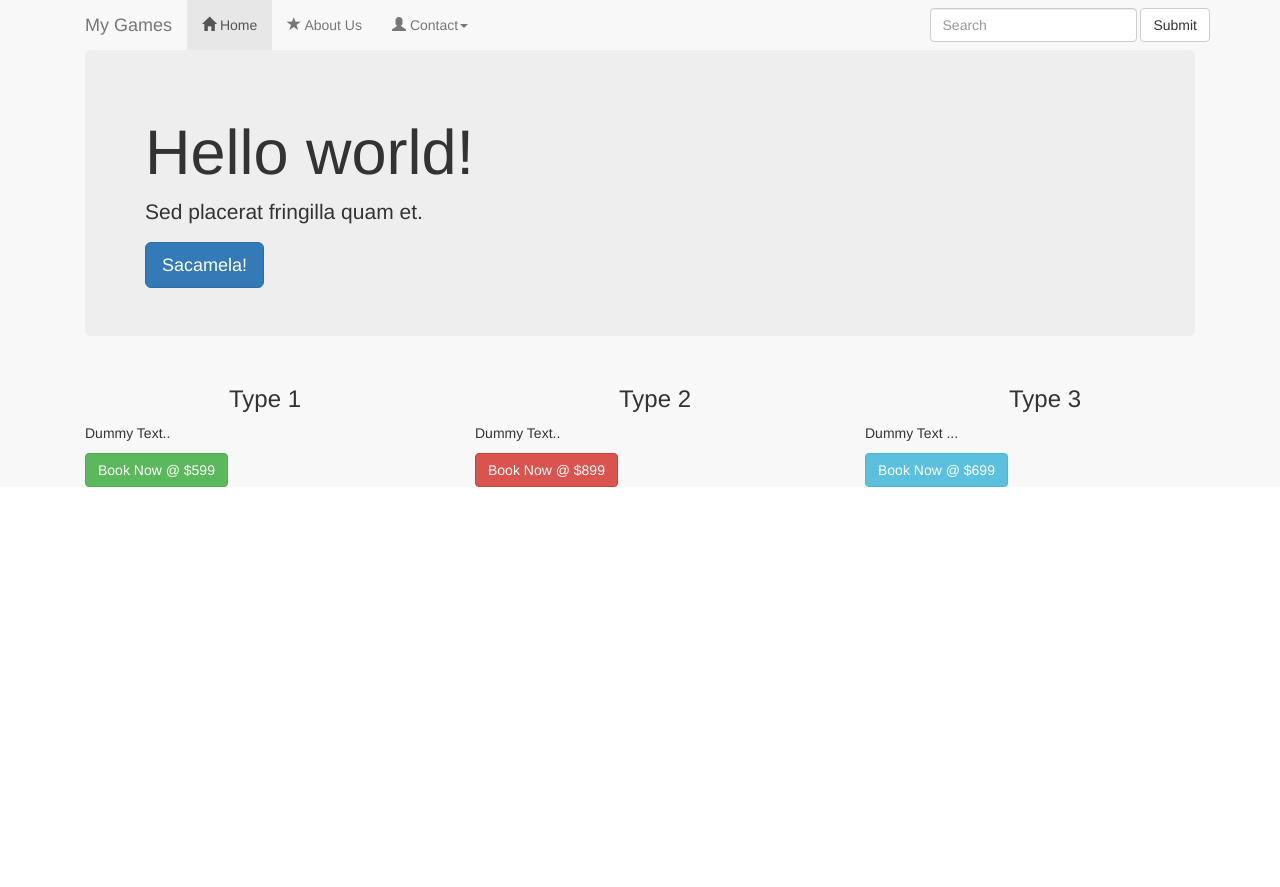
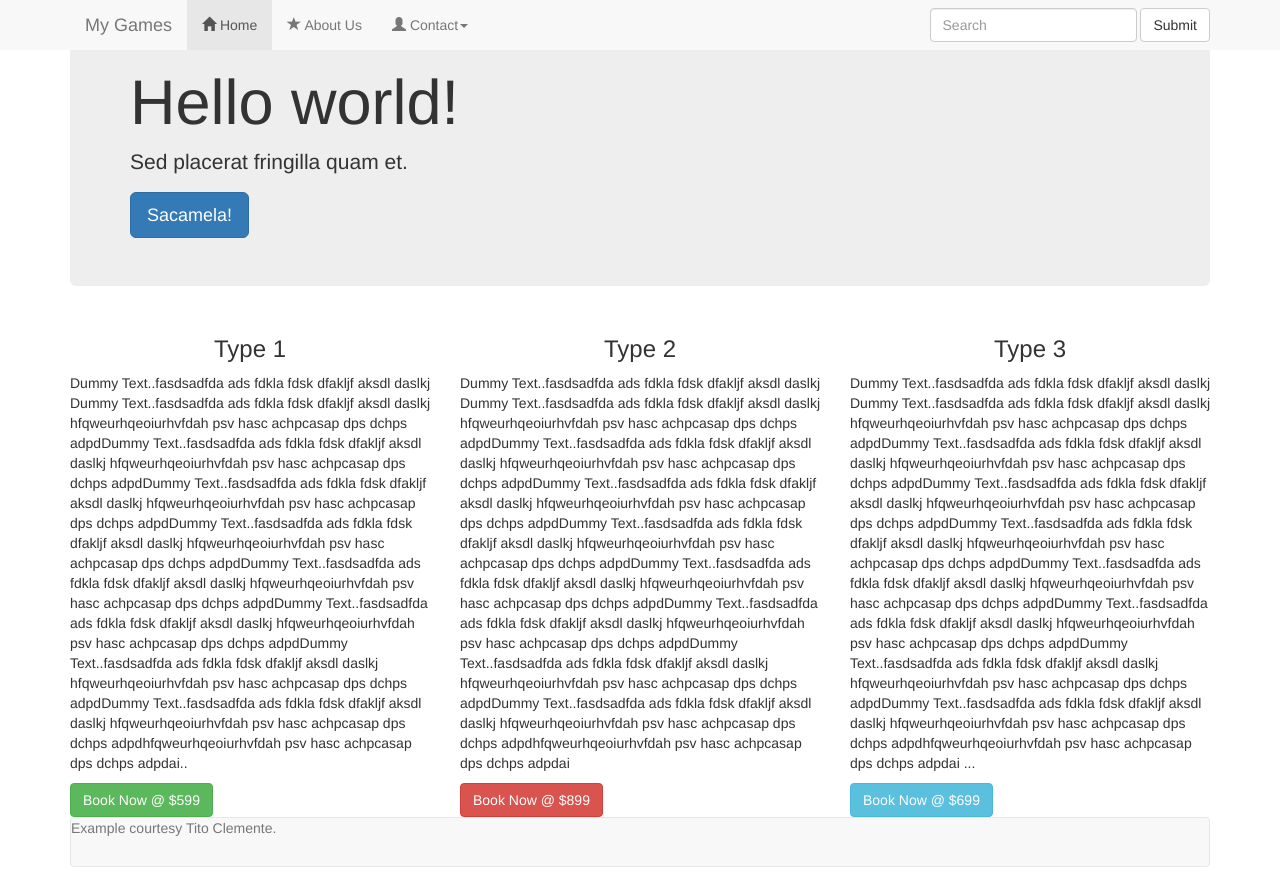
Before and after one commit to federicoviola/sandbox, a plain HTML site: page index.html in a window 1280 px wide. Before the commit the page ends 800 px from the top, so only its background shows below. Drawn offline with nearby package versions, Linux system fonts and the light colour scheme.

Commit message:
Refreshig

```diff
--- a/index.html
+++ b/index.html
@@ -43,10 +43,11 @@
               <button type="submit" class="btn btn-default">Submit</button>
             </form>
           </div><!-- /.navbar-collapse → -->
-
+          </div>
+</nav>
 
           <!-- Header -->
-      <div class="container-fluid">
+      <div class="container">
         <div class="jumbotron">
             <h1>Hello world!</h1>
             <p>Sed placerat fringilla quam et.</p>
@@ -60,23 +61,34 @@
           <div class="row">
             <div class="col-md-4">
               <h3 class="text-center">Type 1</h3>
-              <p>Dummy Text..</p>
+              <p>Dummy Text..fasdsadfda ads fdkla fdsk dfakljf aksdl daslkj Dummy Text..fasdsadfda ads fdkla fdsk dfakljf aksdl daslkj hfqweurhqeoiurhvfdah psv hasc achpcasap dps dchps adpdDummy Text..fasdsadfda ads fdkla fdsk dfakljf aksdl daslkj hfqweurhqeoiurhvfdah psv hasc achpcasap dps dchps adpdDummy Text..fasdsadfda ads fdkla fdsk dfakljf aksdl daslkj hfqweurhqeoiurhvfdah psv hasc achpcasap dps dchps adpdDummy Text..fasdsadfda ads fdkla fdsk dfakljf aksdl daslkj hfqweurhqeoiurhvfdah psv hasc achpcasap dps dchps adpdDummy Text..fasdsadfda ads fdkla fdsk dfakljf aksdl daslkj hfqweurhqeoiurhvfdah psv hasc achpcasap dps dchps adpdDummy Text..fasdsadfda ads fdkla fdsk dfakljf aksdl daslkj hfqweurhqeoiurhvfdah psv hasc achpcasap dps dchps adpdDummy Text..fasdsadfda ads fdkla fdsk dfakljf aksdl daslkj hfqweurhqeoiurhvfdah psv hasc achpcasap dps dchps adpdDummy Text..fasdsadfda ads fdkla fdsk dfakljf aksdl daslkj hfqweurhqeoiurhvfdah psv hasc achpcasap dps dchps adpdhfqweurhqeoiurhvfdah psv hasc achpcasap dps dchps adpdai..</p>
               <a href="#" class="btn btn-success">Book Now @ $599</a>
             </div>
 
             <div class="col-md-4">
               <h3 class="text-center">Type 2</h3>
-              <p>Dummy Text..</p>
+              <p>Dummy Text..fasdsadfda ads fdkla fdsk dfakljf aksdl daslkj Dummy Text..fasdsadfda ads fdkla fdsk dfakljf aksdl daslkj hfqweurhqeoiurhvfdah psv hasc achpcasap dps dchps adpdDummy Text..fasdsadfda ads fdkla fdsk dfakljf aksdl daslkj hfqweurhqeoiurhvfdah psv hasc achpcasap dps dchps adpdDummy Text..fasdsadfda ads fdkla fdsk dfakljf aksdl daslkj hfqweurhqeoiurhvfdah psv hasc achpcasap dps dchps adpdDummy Text..fasdsadfda ads fdkla fdsk dfakljf aksdl daslkj hfqweurhqeoiurhvfdah psv hasc achpcasap dps dchps adpdDummy Text..fasdsadfda ads fdkla fdsk dfakljf aksdl daslkj hfqweurhqeoiurhvfdah psv hasc achpcasap dps dchps adpdDummy Text..fasdsadfda ads fdkla fdsk dfakljf aksdl daslkj hfqweurhqeoiurhvfdah psv hasc achpcasap dps dchps adpdDummy Text..fasdsadfda ads fdkla fdsk dfakljf aksdl daslkj hfqweurhqeoiurhvfdah psv hasc achpcasap dps dchps adpdDummy Text..fasdsadfda ads fdkla fdsk dfakljf aksdl daslkj hfqweurhqeoiurhvfdah psv hasc achpcasap dps dchps adpdhfqweurhqeoiurhvfdah psv hasc achpcasap dps dchps adpdai</p>
               <a href="#" class="btn btn-danger">Book Now @ $899</a>
             </div>
 
             <div class="col-md-4">
               <h3 class="text-center">Type 3</h3>
-              <p>Dummy Text ...</p>
+              <p>Dummy Text..fasdsadfda ads fdkla fdsk dfakljf aksdl daslkj Dummy Text..fasdsadfda ads fdkla fdsk dfakljf aksdl daslkj hfqweurhqeoiurhvfdah psv hasc achpcasap dps dchps adpdDummy Text..fasdsadfda ads fdkla fdsk dfakljf aksdl daslkj hfqweurhqeoiurhvfdah psv hasc achpcasap dps dchps adpdDummy Text..fasdsadfda ads fdkla fdsk dfakljf aksdl daslkj hfqweurhqeoiurhvfdah psv hasc achpcasap dps dchps adpdDummy Text..fasdsadfda ads fdkla fdsk dfakljf aksdl daslkj hfqweurhqeoiurhvfdah psv hasc achpcasap dps dchps adpdDummy Text..fasdsadfda ads fdkla fdsk dfakljf aksdl daslkj hfqweurhqeoiurhvfdah psv hasc achpcasap dps dchps adpdDummy Text..fasdsadfda ads fdkla fdsk dfakljf aksdl daslkj hfqweurhqeoiurhvfdah psv hasc achpcasap dps dchps adpdDummy Text..fasdsadfda ads fdkla fdsk dfakljf aksdl daslkj hfqweurhqeoiurhvfdah psv hasc achpcasap dps dchps adpdDummy Text..fasdsadfda ads fdkla fdsk dfakljf aksdl daslkj hfqweurhqeoiurhvfdah psv hasc achpcasap dps dchps adpdhfqweurhqeoiurhvfdah psv hasc achpcasap dps dchps adpdai ...</p>
               <a href="#" class="btn btn-info">Book Now @ $699</a>
             </div>
           </div>
         </div>
+
+
+
+        <!-- Footer -->
+      <div id="footer" class="container">
+    <nav class="navbar navbar-default ">
+        <div class="navbar-inner">
+            <p class="text-muted credit">Example courtesy Tito Clemente</a>.</p>
+        </div>
+    </nav>
+</div>
 
 
 
```
